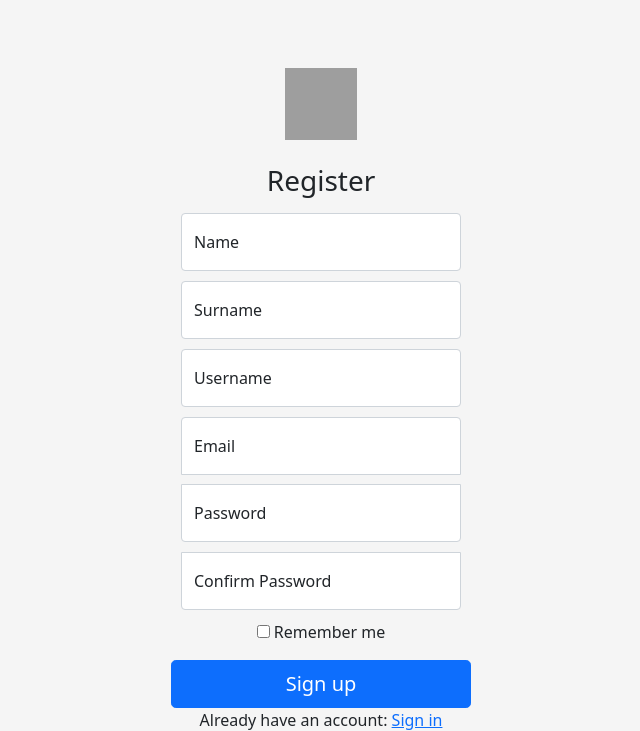
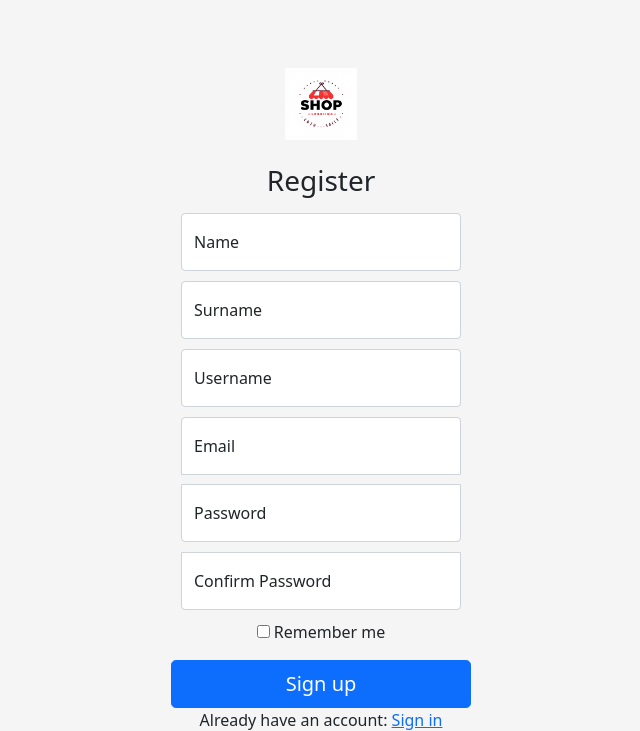
Before and after one commit to FisiB/PHP-final-project, a PHP site: page / in a window 1280 px wide. Shown: the top 731 px of the page, without its empty margins (319-959 px from the left). Run offline with PHP 8.4, Linux system fonts and the light colour scheme; grey boxes are pictures that could not be loaded.

Commit message:
change image

```diff
--- a/index.php
+++ b/index.php
@@ -59,7 +59,7 @@
 <body class="text-center">
 <main class="form-signin">
   <form action="register.php" method="post">
-    <img class="mb-4" src="https://upload.wikimedia.org/wikipedia/en/thumb/c/cc/Chelsea_FC.svg/1200px-Chelsea_FC.svg.png" alt="" width="72" height="72">
+    <img class="mb-4" src="fb12f560-3ea9-4edf-a883-ceb3a9787ba8.jpg" alt="" width="72" height="72">
     <h1 class="h3 mb-3 fw-normal">Register</h1>
 
     <div class="form-floating">
```
Also changed, not shown: images/fb12f560-3ea9-4edf-a883-ceb3a9787ba8.jpg (added).
